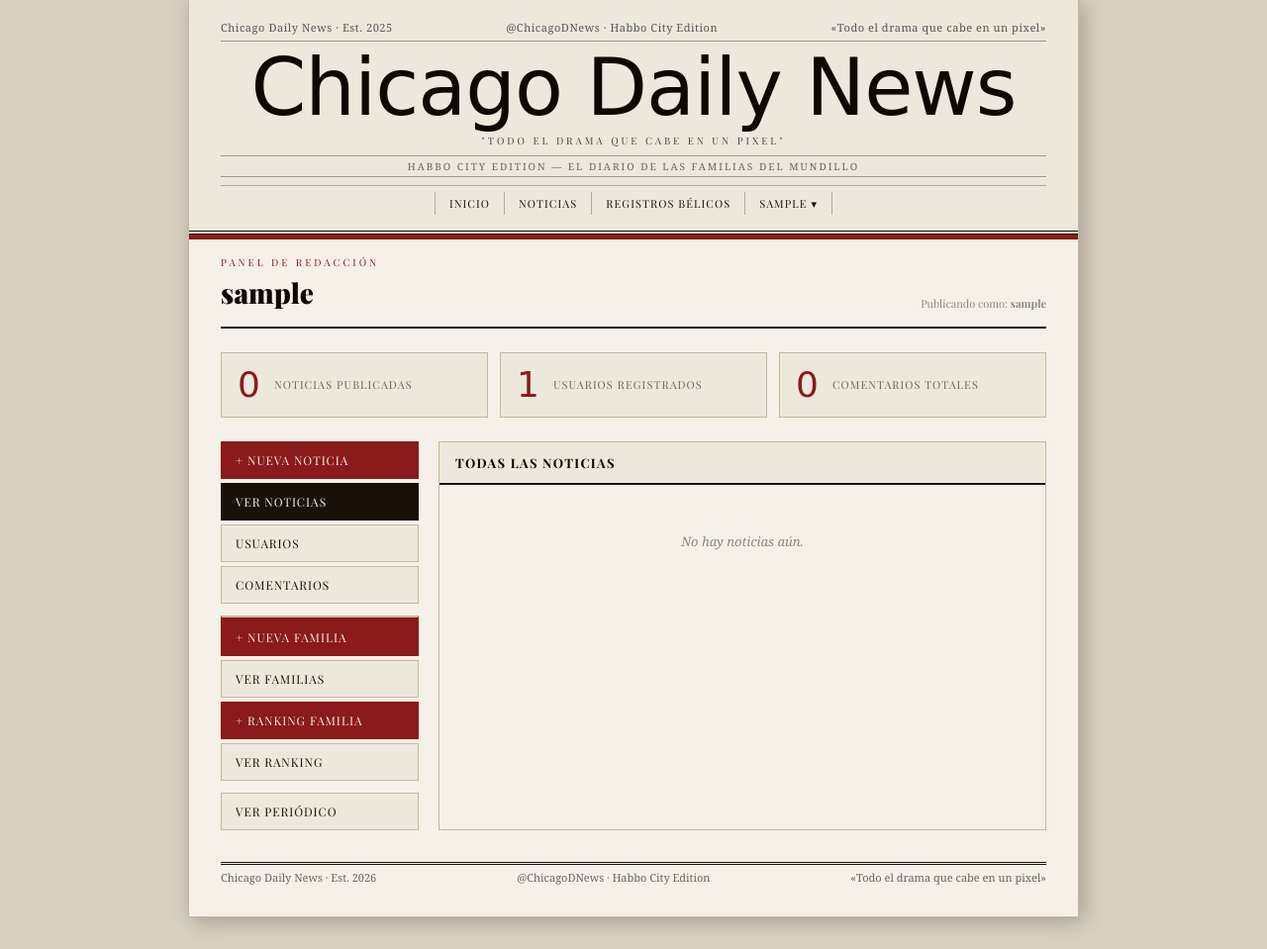
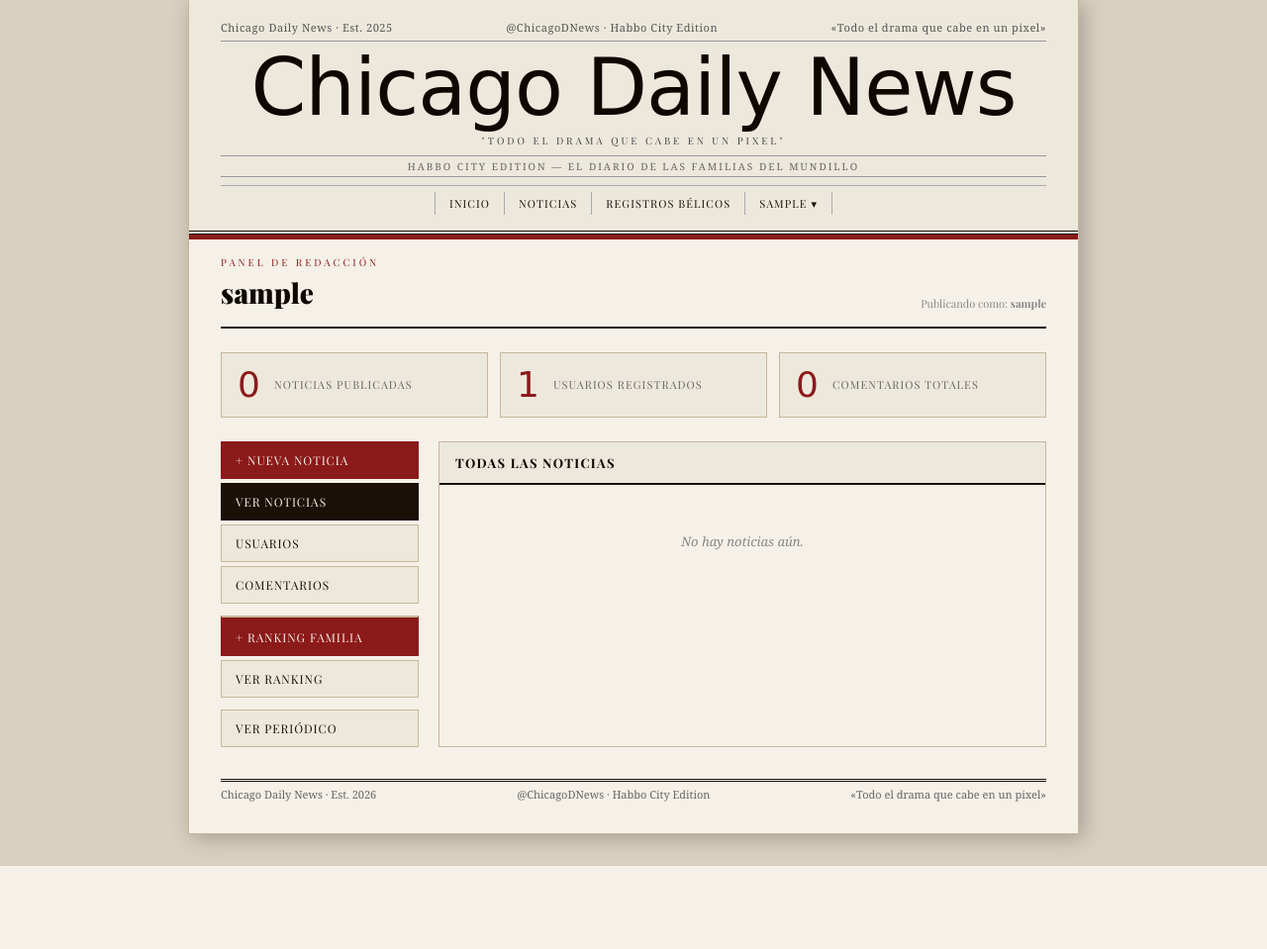
Before and after one commit to xlDeadman/chicago-daily-news, a Django app: page /panel/ in a window 1280 px wide. Shown: the part 33-992 px from the top of the page at 99% size. After the commit the page ends 908 px from the top, so only its background shows below. Run offline with Django 5.2, Linux system fonts and the light colour scheme; the visitor is signed in with stand-in values (Sample User, id 1); data comes from the database, SQL or seed files in the repository; data that the repository does not hold is empty; some web fonts are replaced.

Commit message:
fix panel

```diff
--- a/newspaper/templates/newspaper/panel.html
+++ b/newspaper/templates/newspaper/panel.html
@@ -168,9 +168,7 @@
     <a class="panel-btn active" id="btn-ver-noticias">Ver Noticias</a>
     <a class="panel-btn" id="btn-ver-usuarios">Usuarios</a>
     <a class="panel-btn" id="btn-ver-comentarios">Comentarios</a>
-    <a href="/panel/familias/nueva/" class="panel-btn btn-new btn-sep">+ Nueva Familia</a>
-    <a class="panel-btn" id="btn-ver-familias">Ver Familias</a>
-    <a href="/panel/ranking/nuevo/" class="panel-btn btn-new">+ Ranking Familia</a>
+    <a href="/panel/ranking/nuevo/" class="panel-btn btn-new btn-sep">+ Ranking Familia</a>
     <a class="panel-btn" id="btn-ver-ranking">Ver Ranking</a>
     <a href="/" class="panel-btn" style="margin-top:8px;">Ver Periódico</a>
   </div>
@@ -273,37 +271,6 @@
       </div>
     </div>
 
-    <!-- FAMILIAS -->
-    <div id="seccion-familias" style="display:none;">
-      <div class="content-header">Familias Activas</div>
-      <div class="content-body">
-        {% if familias %}
-        <table class="tabla-registros">
-          <thead>
-            <tr>
-              <th>Familia</th>
-              <th>Don / Donna</th>
-              <th>Estado</th>
-              <th>Acciones</th>
-            </tr>
-          </thead>
-          <tbody>
-            {% for familia in familias %}
-            <tr>
-              <td><strong>{{ familia.nombre }}</strong></td>
-              <td>{{ familia.don }}</td>
-              <td>{% if familia.estado %}<span style="color:#1a4a1a; font-weight:bold;">● Activa</span>{% else %}<span style="color:#8b1a1a; font-weight:bold;">● Inactiva</span>{% endif %}</td>
-              <td><a href="/panel/familias/eliminar/{{ familia.id }}/" class="btn-eliminar" onclick="return confirm('¿Eliminar esta familia?')">Eliminar</a></td>
-            </tr>
-            {% endfor %}
-          </tbody>
-        </table>
-        {% else %}
-        <p class="vacio">No hay familias registradas aún.</p>
-        {% endif %}
-      </div>
-    </div>
-
     <!-- RANKING FAMILIAS -->
     <div id="seccion-ranking" style="display:none;">
       <div class="content-header">Ranking de Familias</div>
@@ -344,14 +311,12 @@
     noticias: document.getElementById('seccion-noticias'),
     usuarios: document.getElementById('seccion-usuarios'),
     comentarios: document.getElementById('seccion-comentarios'),
-    familias: document.getElementById('seccion-familias'),
     ranking: document.getElementById('seccion-ranking'),
   };
   var botones = {
     noticias: document.getElementById('btn-ver-noticias'),
     usuarios: document.getElementById('btn-ver-usuarios'),
     comentarios: document.getElementById('btn-ver-comentarios'),
-    familias: document.getElementById('btn-ver-familias'),
     ranking: document.getElementById('btn-ver-ranking'),
   };
 
@@ -365,7 +330,6 @@
   botones.noticias.addEventListener('click', function() { mostrar('noticias'); });
   botones.usuarios.addEventListener('click', function() { mostrar('usuarios'); });
   botones.comentarios.addEventListener('click', function() { mostrar('comentarios'); });
-  botones.familias.addEventListener('click', function() { mostrar('familias'); });
   botones.ranking.addEventListener('click', function() { mostrar('ranking'); });
 </script>
 {% endblock %}
```
